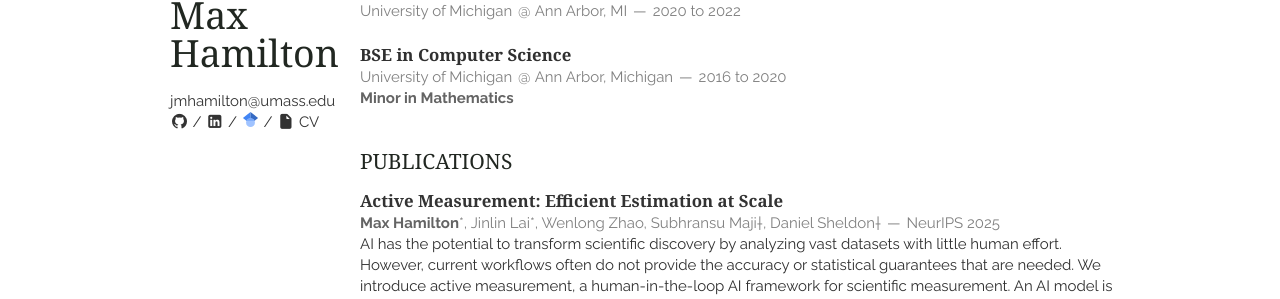
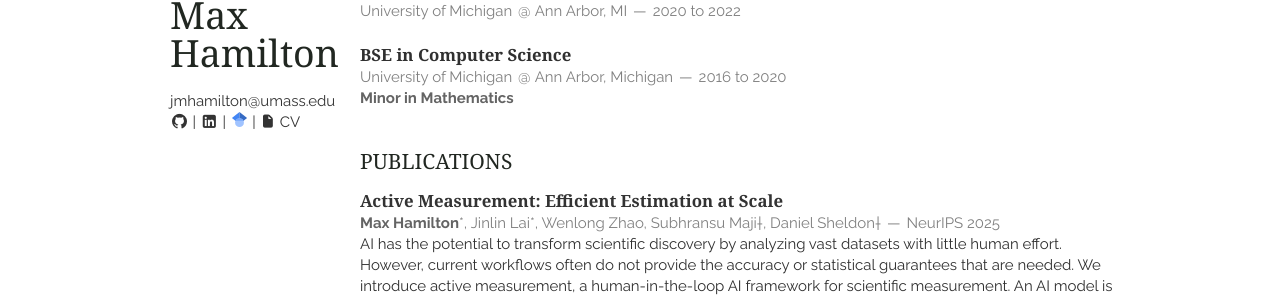
Before and after one commit to johnmaxh/johnmaxh.github.io, a Jekyll site: the page built from index.html, in a window 1280 px wide. Shown: the part 185-484 px from the top of the page. Built offline with Jekyll 4.4.1, drawn with Linux system fonts in a browser that asks for light colours; nearby versions of some CDN libraries; the list of posts is cut into pages by our own code.

Commit message:
Updated Icon Layout

```diff
--- a/_layouts/layout.html
+++ b/_layouts/layout.html
@@ -35,10 +35,10 @@
         <h1>{{ site.name }}</h1>
         <p>
             <a id="email" href=""></a><br/>
-            <a href="https://github.com/{{ site.github }}"><i class="fa-brands fa-github"></i></a> /
-	    <a href="https://www.linkedin.com/in/{{ site.linkedin }}/"><i class="fa-brands fa-square-linkedin"></i></a> /
-            <a href="https://scholar.google.com/citations?user={{ site.google_scholar }}"><span class="fab fa-scholar fa-1x"></span></a> /
-            <a href="{{ site.baseurl }}static/pdfs/Max_Hamilton_CV.pdf"><i class="fa-solid fa-file"></i> CV</a>
+            <a href="https://github.com/{{ site.github }}"><i class="fa-brands fa-github"></i></a> |
+	    <a href="https://www.linkedin.com/in/{{ site.linkedin }}/"><i class="fa-brands fa-square-linkedin"></i></a> |
+            <a href="https://scholar.google.com/citations?user={{ site.google_scholar }}"><span class="fab fa-scholar fa-1x"></span></a> |
+            <a href="{{ site.baseurl }}static/pdfs/Max_Hamilton_CV.pdf"><i class="fa-solid fa-file fa-sm"></i> CV</a>
         </p>
     </header>
     <div class="thirteen columns clearfix">
```
